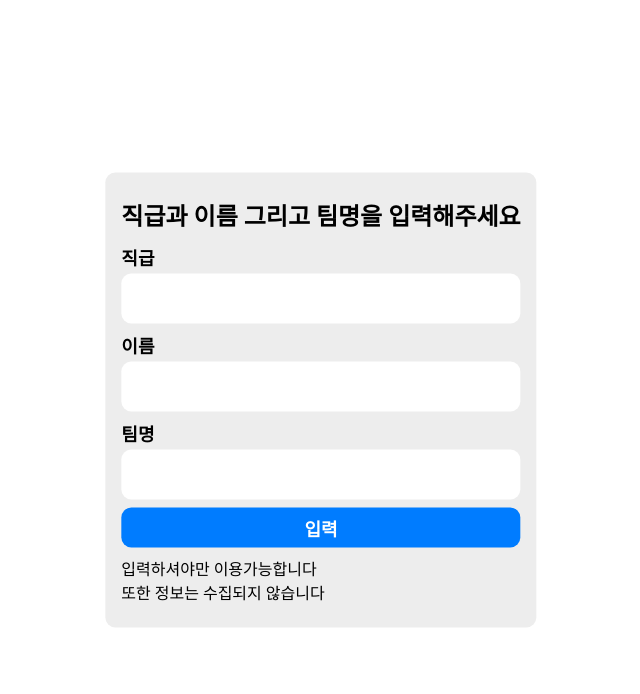
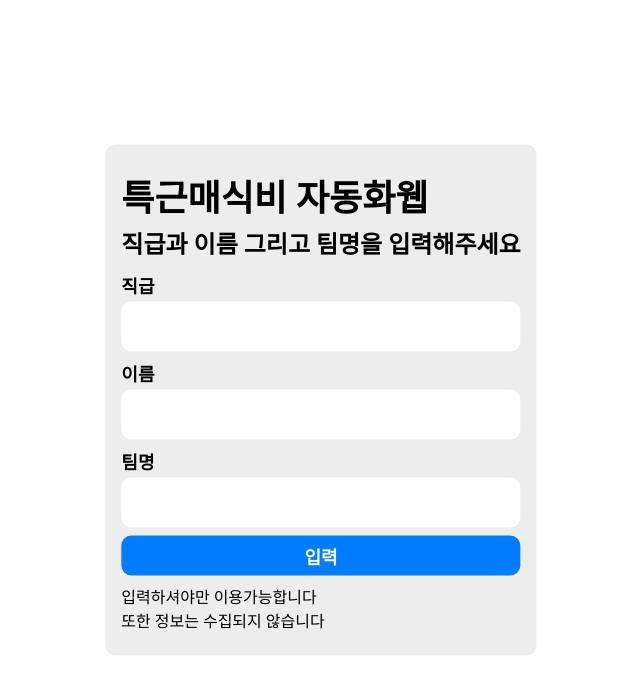
Before and after one commit to JiwangJang/GLB, a plain HTML site: page index.html in a window 1280 px wide. Shown: the whole page, without its empty margins (319-959 px from the left). Drawn offline with Linux system fonts and the light colour scheme; a web font is replaced by a local one.

Commit message:
타이틀 추가

```diff
--- a/index.html
+++ b/index.html
@@ -25,6 +25,7 @@
     <!-- 맨처음 접속시 정보입력 -->
     <div id="info-receive">
       <div id="info-form">
+        <p class="info-title">특근매식비 자동화웹</p>
         <p class="desc">직급과 이름 그리고 팀명을 입력해주세요</p>
         <div class="info-input">
           <label for="degree">직급</label>
--- a/styles/main-style.css
+++ b/styles/main-style.css
@@ -346,6 +346,13 @@ input[type="color"] {
   padding: 0;
 }
 
+.info-title {
+  font-size: 36px;
+  font-family: Pretendard;
+  font-weight: 900;
+  margin-bottom: 4px;
+}
+
 @media (max-width: 1200px) {
   section,
   #header-container {
```
